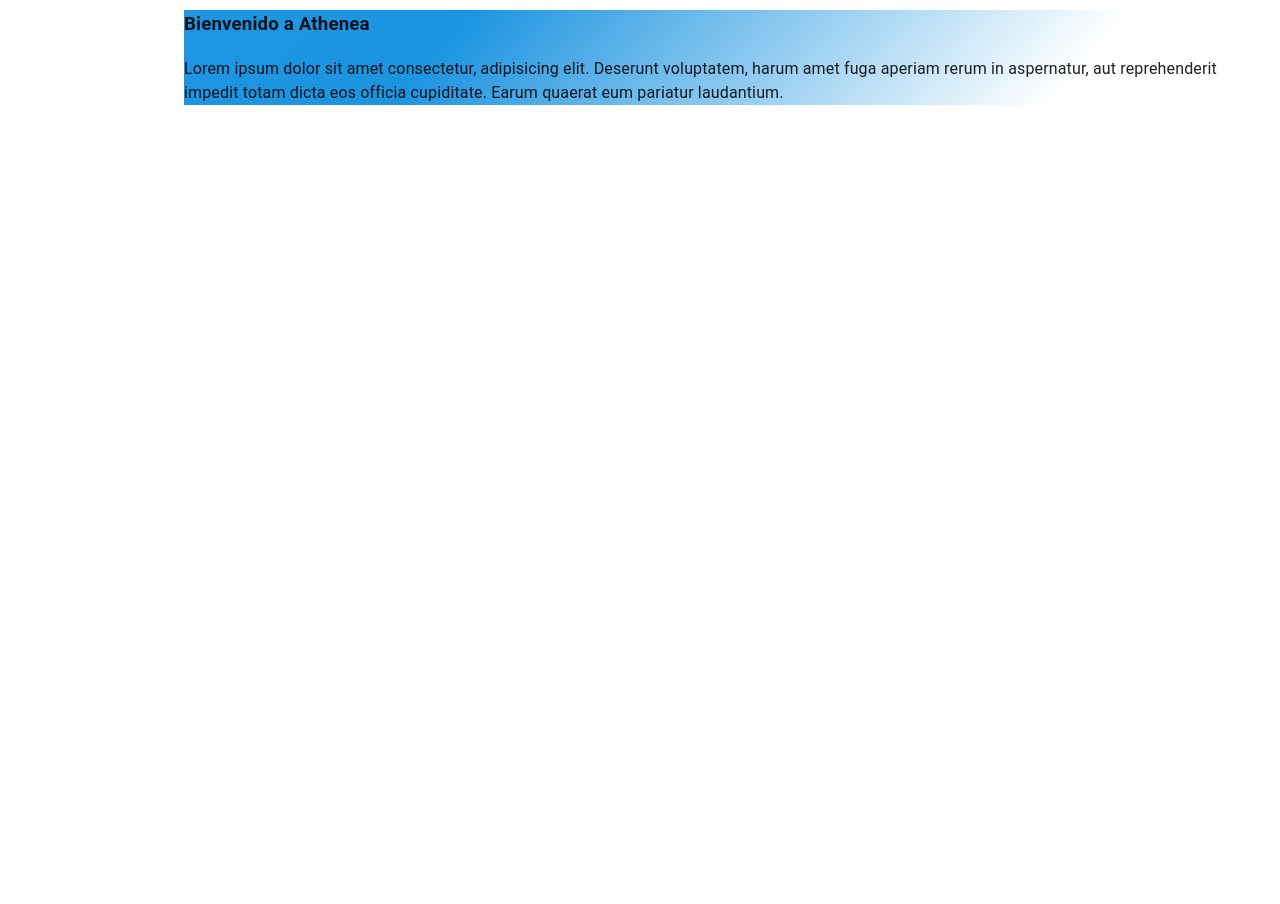
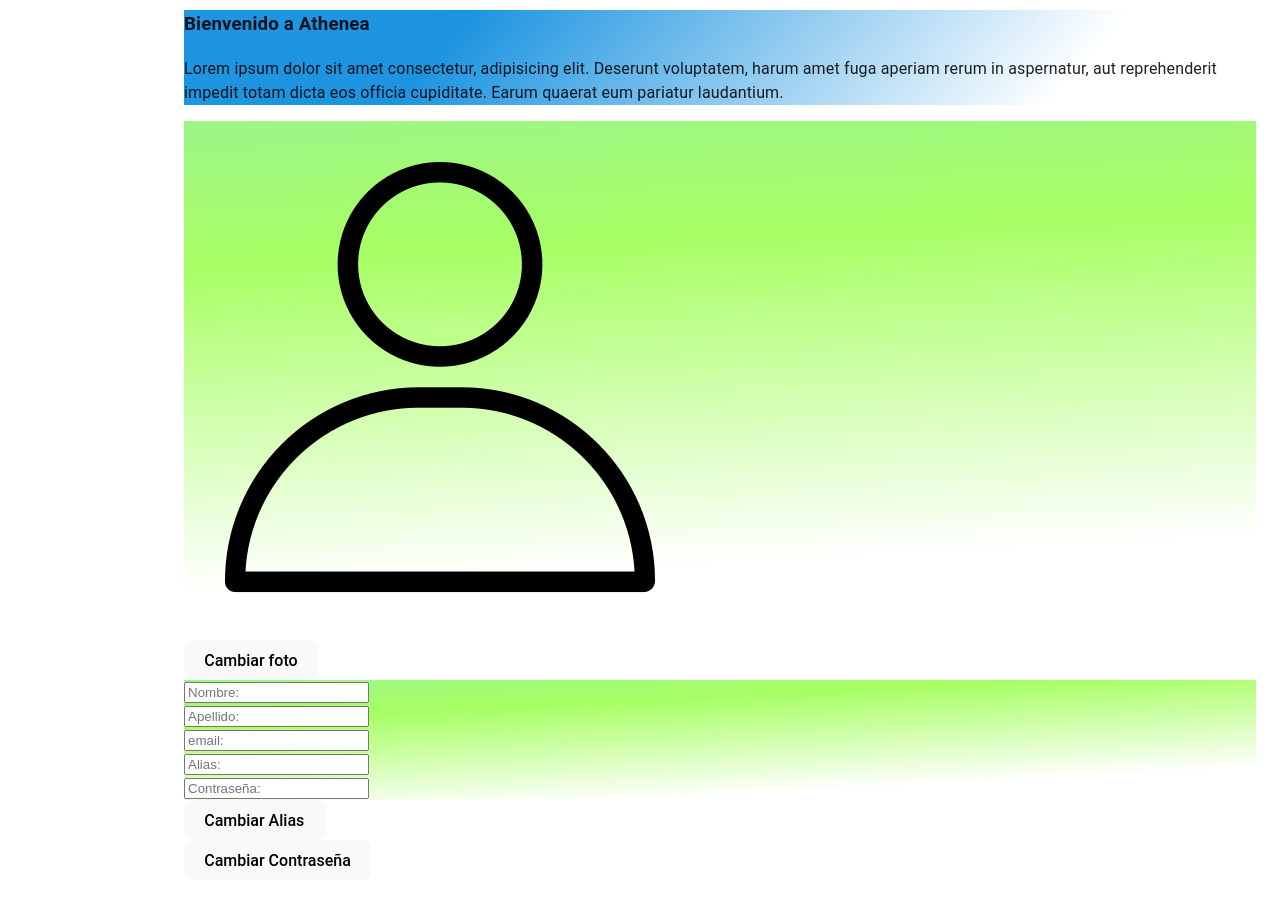
Before and after one commit to ArturoEmmanuelToledoAguado/titulo-plox, a React (Vite) app: page / in a window 1280 px wide. Shown: the part 980-1884 px from the top of the page. Before the commit the page ends 1125 px from the top, so only its background shows below. Built offline with nearby package versions, Linux system fonts and the light colour scheme.

Commit message:
Fin de Profile

```diff
--- a/src/athenea/components/Formulario/Formulario.jsx
+++ b/src/athenea/components/Formulario/Formulario.jsx
@@ -12,3 +12,19 @@
         </>
     )
 }
+
+export const FormularioProfile = () =>{
+    return(
+        <div className="col-lg-5 d-flex align-items-center">
+            <div className="card p-4 rounded-4 profile-bg">
+                <form action="" className="bt-4 p-lg-2">
+                    <Input type="text" holder="Nombre"/>
+                    <Input type="text" holder="Apellido"/>
+                    <Input type="email" holder="email"/>
+                    <Input type="text" holder="Alias"/>
+                    <Input type="password" holder="Contraseña"/>
+                </form>
+            </div>
+        </div>
+    )
+}
--- /dev/null
+++ b/src/athenea/components/Imagen/Imagen.jsx
@@ -0,0 +1,17 @@
+import PropTypes from 'prop-types'
+
+export const Imagen = ({direction}) => {
+  return (
+    <>
+        <form action="" className="bt-4">
+            <div className="input-group mb-4">
+                <img className="img-fluid" src={direction} alt="" />
+            </div>
+        </form>
+    </>
+  )
+}
+
+Imagen.propTypes={
+    direction: PropTypes.string.isRequired
+}
--- a/src/athenea/components/Input/Input.jsx
+++ b/src/athenea/components/Input/Input.jsx
@@ -7,8 +7,8 @@
             <span role='span' className="input-group-text" id="basic-addon1">
                 <i role='i' className="fa-regular fa-user" style={{color:'white'}}></i>
             </span>
+            <input role='input' name={holder+type} type={type} className="form-control" placeholder={holder+':'} aria-label="Username" aria-describedby="basic-addon1"/>
         </div>
-        <input role='input' name={holder+type} type={type} className="form-control" placeholder={holder+':'} aria-label="Username" aria-describedby="basic-addon1"/>
         </>
     )
 }
--- /dev/null
+++ b/src/athenea/components/Profile/Profile.css
@@ -0,0 +1,4 @@
+.profile-bg {
+    background: rgb(157, 245, 135);
+    background: linear-gradient(177deg, rgba(157, 245, 135, 1) 0%, rgba(167, 255, 99, 1) 25%, rgba(255, 255, 255, 1) 82%);
+}
--- /dev/null
+++ b/src/athenea/components/Profile/Profile.jsx
@@ -0,0 +1,36 @@
+import { Boton, FormularioProfile, Imagen} from '../index'
+import './Profile.css'
+
+export const Profile = () => {
+  return (
+    <section>
+        <div className="container py-5 vh-100">
+            <div className="row d-flex justify-content-center align-items-lg-center vh-100">
+                <div className="col-lx-10">
+                    <div className="rounded-3 text-black">
+                        <div className="row g-0">
+                            <div className="col-lg-3">
+                                <div className="p-md-5 mx-md-4">
+                                    <div className="card shadow p-2 rounded-5 profile-bg">
+                                        <div className="car-body p-md-5 mx-md-4">
+                                            <Imagen direction="icons/profile.png"/>
+                                        </div>
+                                    </div>
+                                    <Boton text="Cambiar foto"/>
+                                </div>
+                            </div>
+                            <FormularioProfile/>
+                            <div className="col-lg-4">
+                                <div className="db-vite">
+                                    <Boton text="Cambiar Alias"/>
+                                    <Boton text="Cambiar Contraseña"/>
+                                </div>
+                            </div>
+                        </div>
+                    </div>
+                </div>
+            </div>
+        </div>
+    </section>
+  )
+}
--- a/src/athenea/components/index.js
+++ b/src/athenea/components/index.js
@@ -10,3 +10,5 @@
 export * from './Link/Link'
 export * from './Logo/Logo'
 export * from './Login/Login'
+export * from './Profile/Profile'
+export * from './Imagen/Imagen'
--- a/src/athenea/pages/AtheneaPage.jsx
+++ b/src/athenea/pages/AtheneaPage.jsx
@@ -1,5 +1,5 @@
 import { Typography } from "@mui/material"
-import { Login } from "../components"
+import { Login, Profile } from "../components/index"
 import { AtheneaLayout } from "../layout/AtheneaLayout"
 
 export const AtheneaPage = () => {
@@ -7,7 +7,7 @@
     <AtheneaLayout>
       {/* <Typography>Lorem ipsum dolor, sit amet consectetur adipisicing elit. Reprehenderit distinctio dolor nam pariatur quo laboriosam eligendi exercitationem, quae odit voluptatibus rerum eum quam sint porro quod hic dolorum amet repellat.</Typography> */}
       <Login />
-
+      <Profile/>
       {/* {NothingSelected} */}
 
     </AtheneaLayout>
```
